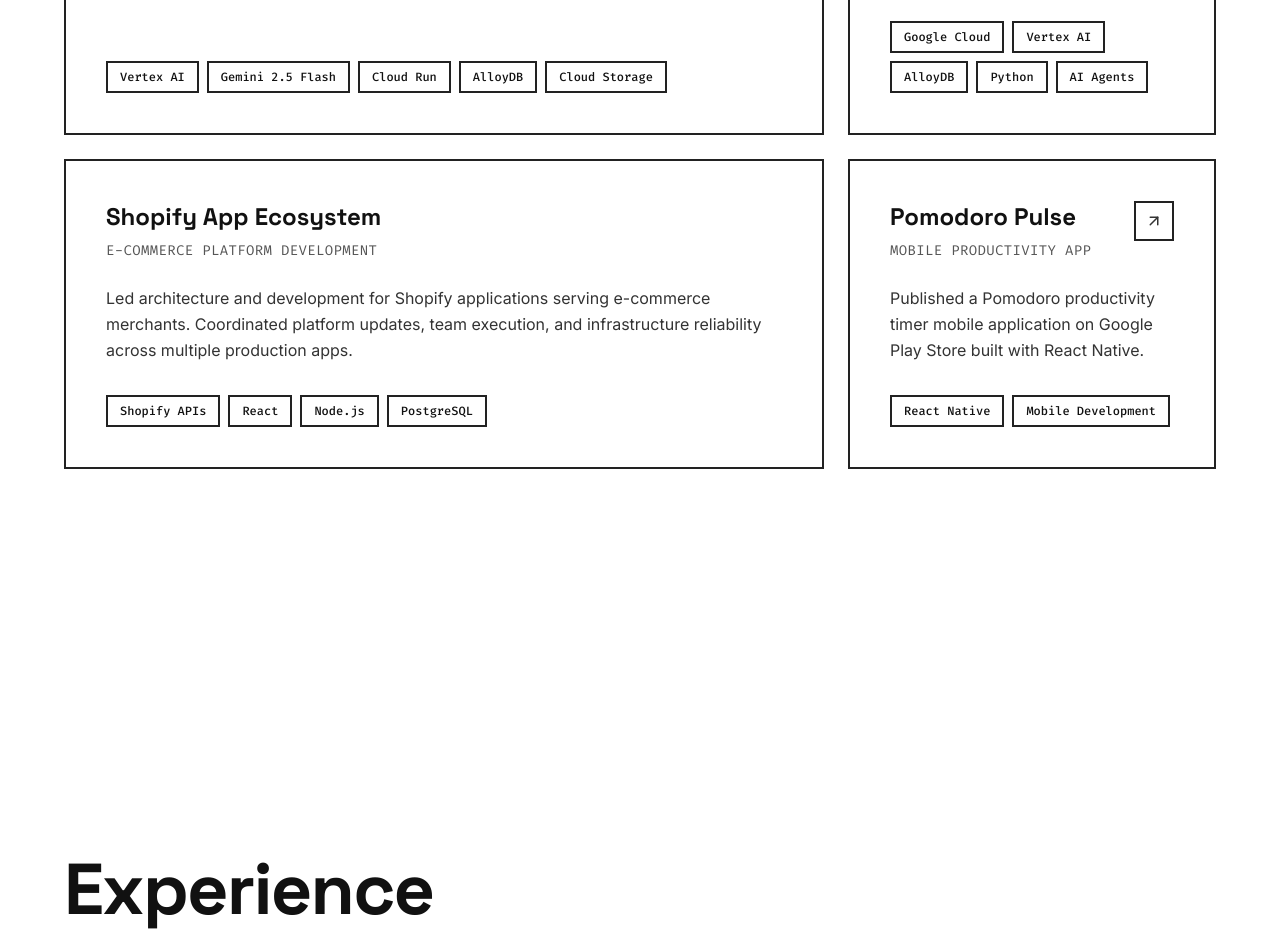
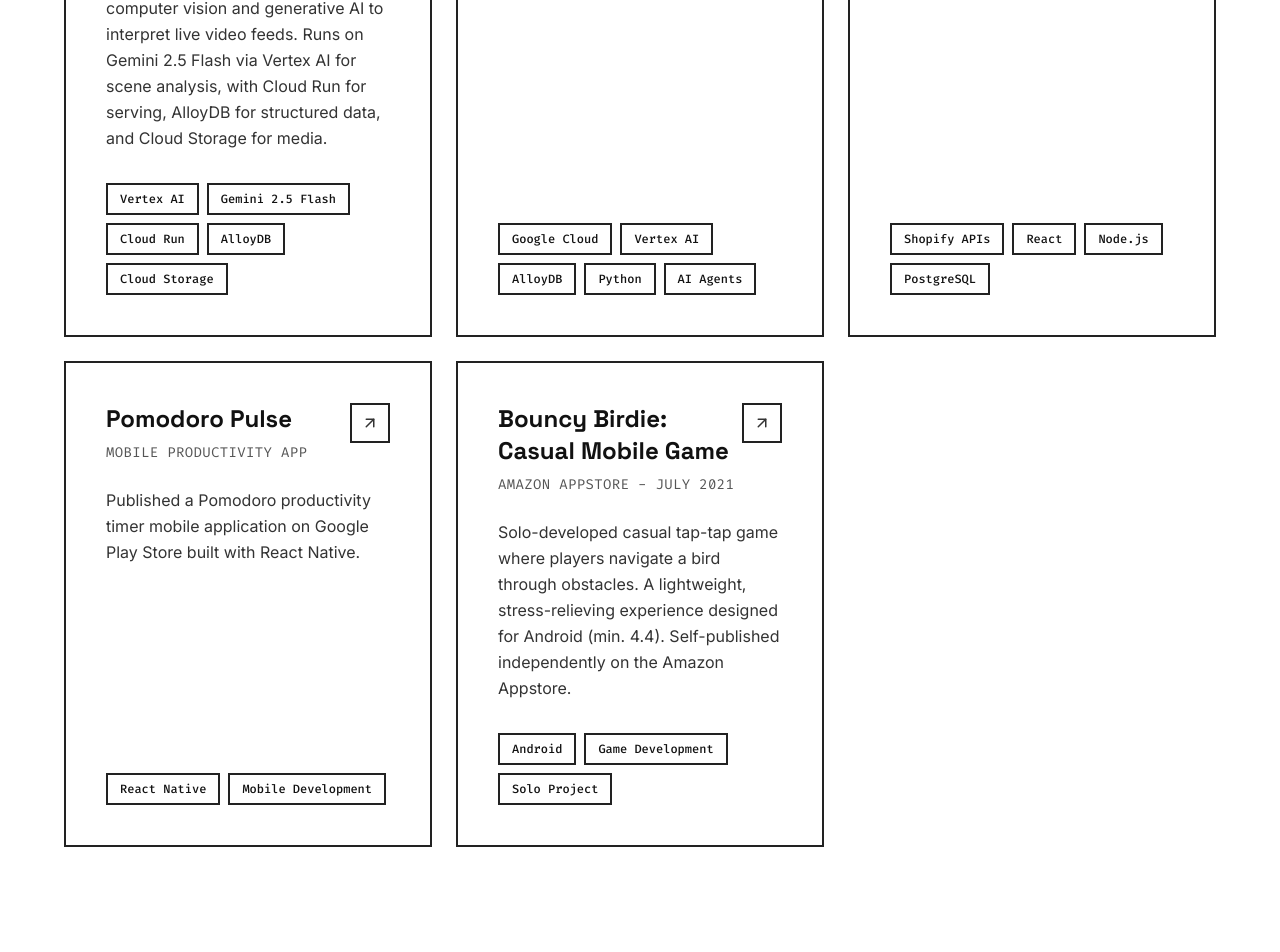
Before and after one commit to Prabjot616/portfolio, a Next.js app: page / in a window 1280 px wide. Shown: the part 1802-2754 px from the top of the page. Built offline with nearby package versions, Linux system fonts and the light colour scheme.

Commit message:
Changes done to the works

```diff
--- a/app/page.tsx
+++ b/app/page.tsx
@@ -129,7 +129,7 @@
     subtitle: 'Cohort 2, Google APAC Hackathon',
     description: 'Joint project with colleague Sougata Chattapadhay (submitted under participant name Dhatri). CrowdGuard detects and flags crowd safety risks in real-time using computer vision and generative AI to interpret live video feeds. Runs on Gemini 2.5 Flash via Vertex AI for scene analysis, with Cloud Run for serving, AlloyDB for structured data, and Cloud Storage for media.',
     tech: ['Vertex AI', 'Gemini 2.5 Flash', 'Cloud Run', 'AlloyDB', 'Cloud Storage'],
-    colSpan: 'col-span-1 md:col-span-2',
+    colSpan: 'col-span-1',
   },
   {
     title: 'Multi-Agent AI SEO/GEO Analysis Pipeline',
@@ -143,7 +143,7 @@
     subtitle: 'E-commerce Platform Development',
     description: 'Led architecture and development for Shopify applications serving e-commerce merchants. Coordinated platform updates, team execution, and infrastructure reliability across multiple production apps.',
     tech: ['Shopify APIs', 'React', 'Node.js', 'PostgreSQL'],
-    colSpan: 'col-span-1 md:col-span-2',
+    colSpan: 'col-span-1',
   },
   {
     title: 'Pomodoro Pulse',
@@ -151,6 +151,14 @@
     description: 'Published a Pomodoro productivity timer mobile application on Google Play Store built with React Native.',
     tech: ['React Native', 'Mobile Development'],
     link: 'https://play.google.com/store/apps/details?id=com.pomodoropulse',
+    colSpan: 'col-span-1',
+  },
+  {
+    title: 'Bouncy Birdie: Casual Mobile Game',
+    subtitle: 'Amazon Appstore - July 2021',
+    description: 'Solo-developed casual tap-tap game where players navigate a bird through obstacles. A lightweight, stress-relieving experience designed for Android (min. 4.4). Self-published independently on the Amazon Appstore.',
+    tech: ['Android', 'Game Development', 'Solo Project'],
+    link: 'https://www.amazon.com/Prabjot-Kaur-Bouncy-Birdie/dp/B098R96DX2',
     colSpan: 'col-span-1',
   },
 ];
@@ -322,9 +330,9 @@
           Featured Works
         </h2>
 
-        <div className="grid grid-cols-1 md:grid-cols-3 gap-6">
+        <div className="grid grid-cols-1 md:grid-cols-2 lg:grid-cols-3 gap-6">
           {projects.map((project, idx) => (
-            <div key={idx} className={`${project.colSpan} scroll-reveal group relative flex flex-col bg-white border-2 border-[#222222] p-8 md:p-10 hover-lift hover-border hover:border-[#111111] transition-all duration-300 cursor-pointer`}>
+            <div key={idx} className="col-span-1 scroll-reveal group relative flex flex-col bg-white border-2 border-[#222222] p-8 md:p-10 hover-lift hover-border hover:border-[#111111] transition-all duration-300 cursor-pointer">
               <div className="flex justify-between items-start mb-6">
                 <div>
                   <h3 className="text-xl md:text-2xl font-heading text-[#111111] mb-2">{project.title}</h3>
```
